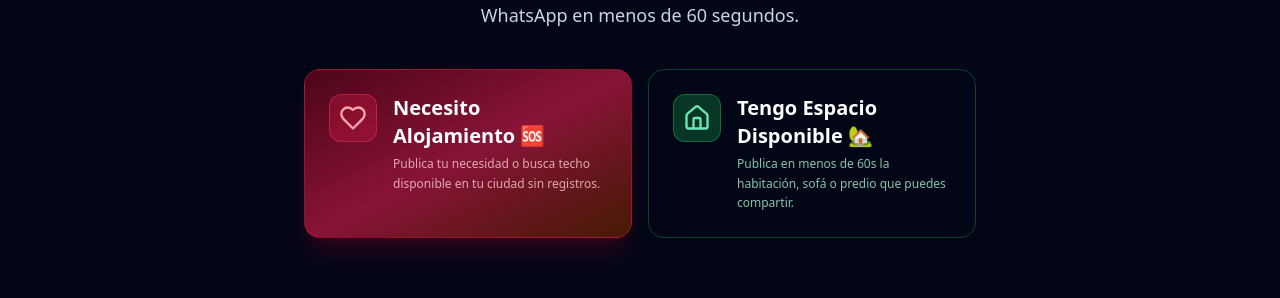
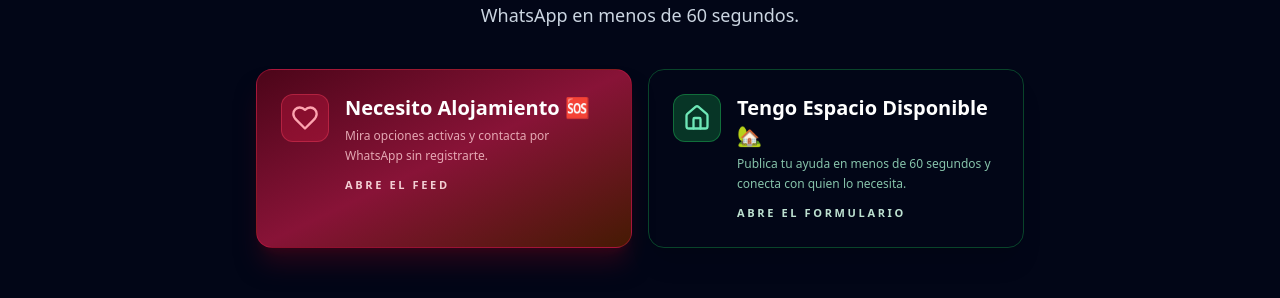
Before and after one commit to andresinho77/website-proyecto-colombia, a Next.js app: page / in a window 1280 px wide. Shown: the part 437-735 px from the top of the page. Built offline with nearby package versions, Linux system fonts and the light colour scheme; no server answers.

Commit message:
feat: improve hero button functionality for landing page

```diff
--- a/app/page.tsx
+++ b/app/page.tsx
@@ -47,11 +47,13 @@
     setIsPublishOpen(true);
   };
 
-  const handleSelectHeroTipo = (tipo: ListingType) => {
-    // Also filter the feed to match selected choice or open publish modal
-    setFilters((prev) => ({ ...prev, tipo }));
-    handleOpenPublish(tipo);
-  };
+  const handleOpenFeed = useCallback(() => {
+    setFilters((prev) => ({ ...prev, tipo: 'ofrezco' }));
+
+    requestAnimationFrame(() => {
+      document.getElementById('feed')?.scrollIntoView({ behavior: 'smooth', block: 'start' });
+    });
+  }, []);
 
   const handleFilterChange = (updated: Partial<FilterState>) => {
     setFilters((prev) => ({ ...prev, ...updated }));
@@ -80,8 +82,8 @@
         {/* Header / Navbar (US-1.2) */}
         <Navbar onOpenPublish={handleOpenPublish} />
 
-        {/* Main Hero Section (US-1.1: 2 large buttons <2s load) */}
-        <HeroButtons onSelectTipo={handleSelectHeroTipo} />
+        {/* Main Hero Section (US-1.1: two clearly different actions) */}
+        <HeroButtons onOpenFeed={handleOpenFeed} onOpenPublish={handleOpenPublish} />
 
         {/* Listings Feed Section */}
         <main id="feed" className="max-w-7xl mx-auto px-4 sm:px-6 lg:px-8 py-10">
--- a/components/HeroButtons.tsx
+++ b/components/HeroButtons.tsx
@@ -2,12 +2,14 @@
 
 import React from 'react';
 import { Home, Heart, Zap } from 'lucide-react';
+import type { ListingType } from '../lib/types';
 
 interface HeroButtonsProps {
-  onSelectTipo: (tipo: 'ofrezco' | 'necesito') => void;
+  onOpenFeed: () => void;
+  onOpenPublish: (tipo: ListingType) => void;
 }
 
-export const HeroButtons: React.FC<HeroButtonsProps> = ({ onSelectTipo }) => {
+export const HeroButtons: React.FC<HeroButtonsProps> = ({ onOpenFeed, onOpenPublish }) => {
   return (
     <section className="relative py-12 sm:py-16 px-4 max-w-5xl mx-auto text-center">
       {/* Emergency Alert Tag */}
@@ -30,37 +32,43 @@
       </p>
 
       {/* US-1.1: Two Large Touch-Friendly (≥44px) CTA Buttons */}
-      <div className="grid grid-cols-1 sm:grid-cols-2 gap-4 max-w-2xl mx-auto">
+      <div className="grid grid-cols-1 sm:grid-cols-2 gap-4 max-w-3xl mx-auto">
         <button
-          onClick={() => onSelectTipo('necesito')}
-          className="touch-target group relative p-6 rounded-2xl bg-gradient-to-br from-rose-950 via-rose-900 to-amber-950 border border-rose-600/40 hover:border-rose-500 text-white shadow-xl shadow-rose-950/50 hover:shadow-rose-900/60 transition-all transform hover:-translate-y-1 text-left flex items-start gap-4"
+          onClick={onOpenFeed}
+          className="touch-target group relative p-6 rounded-2xl bg-gradient-to-br from-rose-950 via-rose-900 to-amber-950 border border-rose-600/40 hover:border-rose-500 text-white shadow-xl shadow-rose-950/50 hover:shadow-rose-900/60 transition-all transform hover:-translate-y-1 text-left flex items-start gap-4 min-h-[150px]"
         >
           <div className="w-12 h-12 rounded-xl bg-rose-600/30 border border-rose-500/40 flex items-center justify-center flex-shrink-0 group-hover:scale-110 transition-transform">
             <Heart className="w-7 h-7 text-rose-300" />
           </div>
-          <div>
+          <div className="flex-1">
             <span className="block text-xl font-bold text-white mb-1 group-hover:text-rose-200">
               Necesito Alojamiento 🆘
             </span>
             <span className="text-xs text-rose-200/80 block font-normal leading-relaxed">
-              Publica tu necesidad o busca techo disponible en tu ciudad sin registros.
+              Mira opciones activas y contacta por WhatsApp sin registrarte.
+            </span>
+            <span className="mt-3 inline-flex items-center text-[11px] font-semibold uppercase tracking-[0.24em] text-rose-100/90">
+              Abre el feed
             </span>
           </div>
         </button>
 
         <button
-          onClick={() => onSelectTipo('ofrezco')}
-          className="touch-target group relative p-6 rounded-2xl bg-gradient-to-br from-solidarity-950 via-solidarity-900 to-emerald-950 border border-solidarity-600/40 hover:border-solidarity-500 text-white shadow-xl shadow-solidarity-950/50 hover:shadow-solidarity-900/60 transition-all transform hover:-translate-y-1 text-left flex items-start gap-4"
+          onClick={() => onOpenPublish('ofrezco')}
+          className="touch-target group relative p-6 rounded-2xl bg-gradient-to-br from-solidarity-950 via-solidarity-900 to-emerald-950 border border-solidarity-600/40 hover:border-solidarity-500 text-white shadow-xl shadow-solidarity-950/50 hover:shadow-solidarity-900/60 transition-all transform hover:-translate-y-1 text-left flex items-start gap-4 min-h-[150px]"
         >
           <div className="w-12 h-12 rounded-xl bg-solidarity-600/30 border border-solidarity-500/40 flex items-center justify-center flex-shrink-0 group-hover:scale-110 transition-transform">
             <Home className="w-7 h-7 text-emerald-300" />
           </div>
-          <div>
+          <div className="flex-1">
             <span className="block text-xl font-bold text-white mb-1 group-hover:text-emerald-200">
               Tengo Espacio Disponible 🏡
             </span>
             <span className="text-xs text-emerald-200/80 block font-normal leading-relaxed">
-              Publica en menos de 60s la habitación, sofá o predio que puedes compartir.
+              Publica tu ayuda en menos de 60 segundos y conecta con quien lo necesita.
+            </span>
+            <span className="mt-3 inline-flex items-center text-[11px] font-semibold uppercase tracking-[0.24em] text-emerald-100/90">
+              Abre el formulario
             </span>
           </div>
         </button>
```
Also changed, not shown: 2 other files (tests, documents, lock files or other folders).
